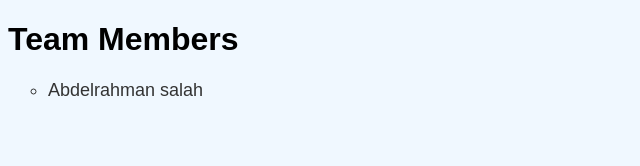
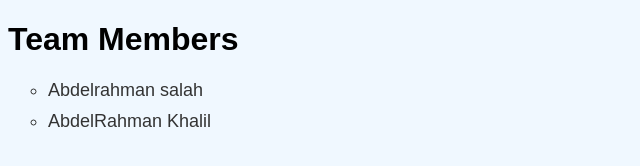
Before and after one commit to abdelrahmanelsaadany1/GitTry, a plain HTML site: page index.html in a window 1280 px wide. Shown: the whole page, without its empty margins (0-640 px from the left). Drawn offline with Linux system fonts and the light colour scheme.

Commit message:
AbdelRahman Khalil Commit

```diff
--- a/index.html
+++ b/index.html
@@ -10,6 +10,7 @@
 
     <ul class="Members">
       <li>Abdelrahman salah</li>
+      <li>AbdelRahman Khalil</li>
     </ul>
   </body>
 </html>
```
